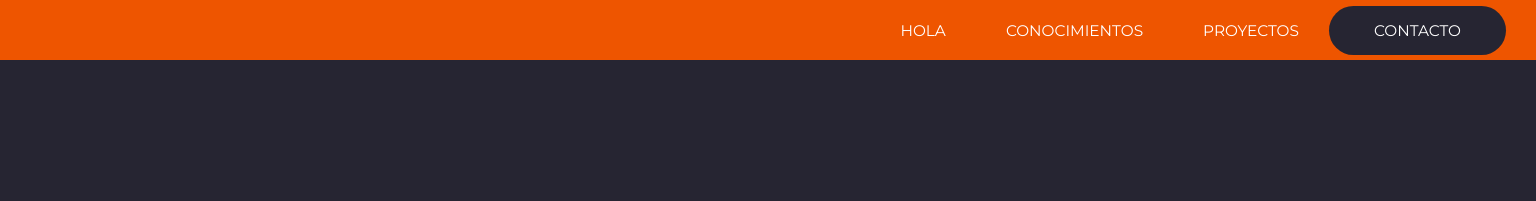
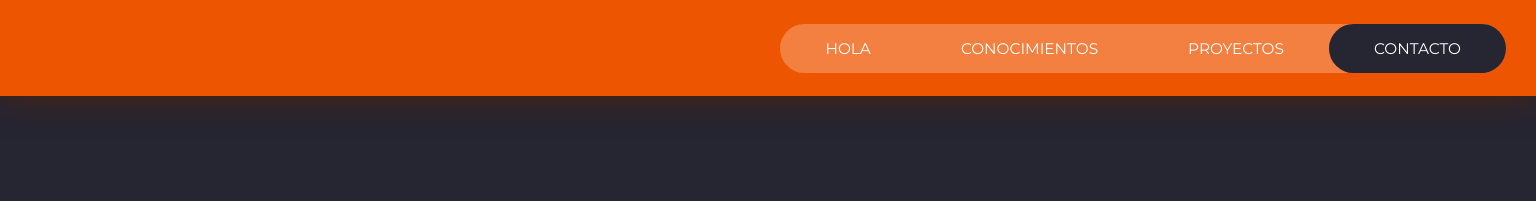
Before and after one commit to sofiamudry/01-Modulo-Proyecto-Portafolio, a plain HTML site: page index.html in a window 1536 px wide. Shown: the top 201 px of the page. Drawn offline with nearby package versions, Linux system fonts and the light colour scheme.

Commit message:
estilos tipo switch en el nav con visualizacion desktop

```diff
--- a/css/style.css
+++ b/css/style.css
@@ -18,7 +18,7 @@ body {
 
 /* termina estilos generales */
 
-/* centralizado de objetos general (siempre esta clase primero para poder ser sobreescrita) */
+/* centralizado de objetos general (siempre está esta clase primero para poder ser sobreescrita) */
 
 .center {
     display: flex;
@@ -38,6 +38,10 @@ body {
 .nav-bar {
     /* display none porque no se ve en pantallas chicas */
     display: none;
+}
+
+.nav-bar-subcontainer {
+    flex-direction: row;
 }
 
 /* termina dimesionado general */
@@ -157,6 +161,9 @@ body {
     background-color: rgb(238, 238, 238, 0.7);
     border: 2px solid #FFF;
     border-radius: 10px;
+    font-size: 1.1em;
+    text-shadow: 2px 2px 2px rgb(0, 0, 0, 0.7);
+    /* text-shadow: 2px 2px 2px rgb(0, 0, 0); */
 }
 
 .program i {
@@ -165,10 +172,10 @@ body {
     margin: 10px;
 }
 
-.program i:hover {
+/* .program:hover h4 { */
     /* estilos cuando hago hover en el icono del programa */
-    font-size: 5.2em;
-}
+    /*text-shadow: 2px 2px 2px rgb(0, 0, 0);
+ } */
 
 /* termina estilos de container knowledge */
 
@@ -588,13 +595,52 @@ a {
         display: flex;
         position: fixed;
         background-color: #ee5500;
-        height: 5vh;
+        height: 12vh;
         width: 100%;
         font-size: 1.2em;
         justify-content: flex-end;
         align-items: center;
         padding: 30px;
         overflow: inherit;
+        box-shadow: 0px 0px 30px #53230a;
+    }
+    .nav-title {
+        color: #fff;
+        margin: 0px 30px;
+    }
+    .nav-item {
+        padding: 15px;
+    }
+    .nav-bar-subcontainer{
+        background-color: rgba(255, 255, 255, 0.25);
+        border-radius: 30px;
+        /* border: 2px solid rgb(255, 255, 255, 0.5); */
+        /* border: 2px solid rgb(38, 37, 50, 0.5); */
+        /* padding: 5px; */
+    }
+    .nav-hi {
+        border-radius: 30px 0px 0px 30px;
+    }
+    .nav-contact {
+        background-color: #262532;
+        padding: 15px;
+        border-radius: 30px;
+    }
+    .nav-item a:hover {
+        text-shadow: 2px 2px 2px #53230a;
+    }
+    .nav-bar-subcontainer:active .nav-contact {
+        background-color: rgb(255, 255, 255, 0.0);
+    }
+    .nav-hi:active, .nav-knowledge:active, .nav-proyect:active {
+        background-color: #262532;
+        padding: 15px;
+        border-radius: 30px;
+    }
+    .nav-hi:focus {
+        background-color: #262532;
+        padding: 15px;
+        border-radius: 30px;
     }
     .hi-container {
         flex-direction: row;
@@ -603,15 +649,6 @@ a {
     .hi-subcontainer{
         display: flex;
         justify-content: center;
-    }
-    .nav-title {
-        color: #fff;
-        margin: 0px 30px;
-    }
-    .nav-contact {
-        background-color: #262532;
-        padding: 15px;
-        border-radius: 30px;
     }
     #knowledge-container{
         height: 150vh;
--- a/index.html
+++ b/index.html
@@ -13,20 +13,23 @@
 <body center>
     <!-- navigation-bar -->
     <nav class="nav-bar">
-        <section class="nav-item nav-hi">
-            <a  href="#hi-container" class="nav-title">HOLA</a>
-        </section>
-        <section class="nav-item nav-knowledge">
-            <a  href="#knowledge-container" class="nav-title">CONOCIMIENTOS</a>
-        </section>
-        <section class="nav-item nav-proyect">
-            <a  href="#my-proyects-container" class="nav-title">PROYECTOS</a>
-        </section>
-        <section class="nav-item nav-contact">
-            <a  href="#contact-container" class="nav-title">CONTACTO</a>
+        <section class="center nav-bar-subcontainer">
+            <article class="nav-item nav-hi">
+                <a  href="#hi-container" class="nav-title">HOLA</a>
+            </article>
+            <article class="nav-item nav-knowledge">
+                <a  href="#knowledge-container" class="nav-title">CONOCIMIENTOS</a>
+            </article>
+            <article class="nav-item nav-proyect">
+                <a  href="#my-proyects-container" class="nav-title">PROYECTOS</a>
+            </article>
+            <article class="nav-item nav-contact">
+                <a  href="#contact-container" class="nav-title">CONTACTO</a>
+            </article>
         </section>
     </nav>
     <!-- termina navigation-bar -->
+    <!-- seccion main contenedor -->
     <main class="center container">
         <!-- seccion hola! -->
         <section id="hi-container" class="center hi-container">
@@ -216,6 +219,8 @@
         </section>
         <!-- termina seccion contacto -->
     </main>
+    <!-- termina seccion main contenedor -->
+    <!-- empieza seccion del footer -->
     <footer class="center footer">
         <section class="footer-links">
             <a href="#hi-container">HOLA</a>
@@ -249,5 +254,6 @@
             <h5 class="love-title">Hecho con ♥️ por Sofía</h5>
         </section>
     </footer>
+    <!-- termina seccion del footer -->
 </body>
 </html>
```
